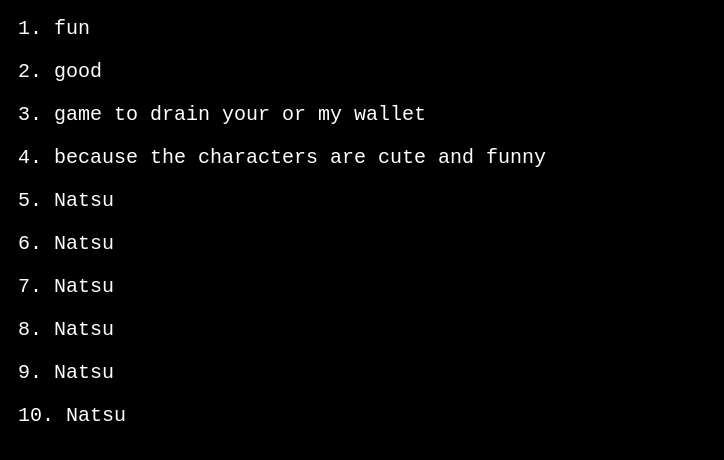
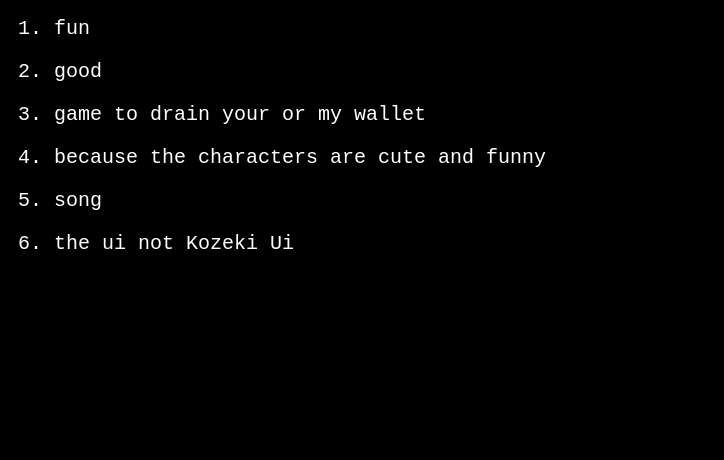
Before and after one commit to ILYutori/Uheee, a plain HTML site: page Secret/index.html in a window 1280 px wide. Shown: the part 112-572 px from the top of the page, without its empty margins (0-724 px from the left). Drawn offline with Linux system fonts and the light colour scheme.

Commit message:
no
Signed-off-by: ILNatsu <iloveyutorinatsu@outlook.com>

```diff
--- a/Secret/index.html
+++ b/Secret/index.html
@@ -14,12 +14,8 @@
             <p>2. good</p>
             <p>3. game to drain your or my wallet</p>
             <p>4. because the characters are cute and funny</p>
-            <p>5. Natsu</p>
-            <p>6. Natsu</p>
-            <p>7. Natsu</p>
-            <p>8. Natsu</p>
-            <p>9. Natsu</p>
-            <p>10. Natsu</p>
+            <p>5. song</p>
+            <p>6. the ui not Kozeki Ui</p>
         </p>
     </p>
 
```
